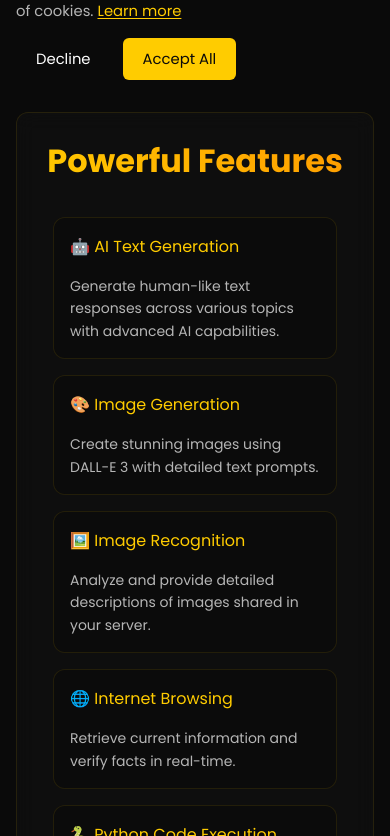
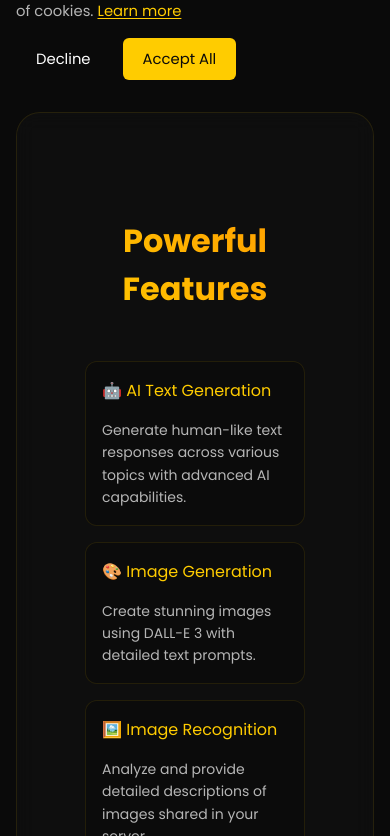
Before and after one commit to LucasCzechia/boltbot, a Next.js app: page / in a window 390 px wide. Shown: the part 748-1584 px from the top of the page. Built offline with nearby package versions, Linux system fonts and the light colour scheme; no server answers.

Commit message:
Update statistics-loading.css

```diff
--- a/styles/landing/statistics-loading.css
+++ b/styles/landing/statistics-loading.css
@@ -1,147 +1,138 @@
-/* styles/landing/content-container.css */
-.content-container {
+/* styles/landing/statistics-loading.css */
+.stats-loading {
+  display: flex;
+  justify-content: center;
+  align-items: center;
+  min-height: 150px;
   width: 100%;
-  max-width: 1200px;
-  margin: 0 auto;
-  padding: 0 2rem;
-  position: relative;
-  z-index: 2;
+  padding: 1rem;
 }
 
-.content-wrapper {
-  background: rgba(17, 17, 17, 0.6);
-  backdrop-filter: blur(10px);
-  -webkit-backdrop-filter: blur(10px);
-  border: 1px solid var(--border-color);
-  border-radius: 24px;
-  padding: 3rem 2rem;
-  transition: all 0.3s ease;
+.stats-loading-pulse {
+  display: flex;
+  align-items: center;
+  gap: 1rem;
+  padding: 1.25rem 2rem;
+  background: rgba(255, 204, 0, 0.1);
+  border: 1px solid var(--primary);
+  border-radius: 12px;
+  animation: pulse 2s infinite;
+  max-width: 100%;
+  width: auto;
 }
 
-.content-wrapper:hover {
-  border-color: var(--primary);
-  transform: translateY(-2px);
-  box-shadow: 0 8px 32px rgba(0, 0, 0, 0.2);
+.stats-loading-text {
+  color: var(--primary);
+  font-size: 1.125rem;
+  font-weight: 500;
+  white-space: nowrap;
 }
 
-/* Tablet Styles */
-@media (max-width: 1024px) {
-  .content-container {
-    padding: 0 1.5rem;
+.loading-dots {
+  display: flex;
+  align-items: center;
+  gap: 0.25rem;
+  margin-left: 0.5rem;
+}
+
+.loading-dots span {
+  width: 6px;
+  height: 6px;
+  background-color: var(--primary);
+  border-radius: 50%;
+  animation: dots 1.4s infinite;
+  opacity: 0;
+}
+
+.loading-dots span:nth-child(2) {
+  animation-delay: 0.2s;
+}
+
+.loading-dots span:nth-child(3) {
+  animation-delay: 0.4s;
+}
+
+@keyframes pulse {
+  0% {
+    box-shadow: 0 0 0 0 rgba(255, 204, 0, 0.2);
   }
-
-  .content-wrapper {
-    padding: 2.5rem 1.5rem;
-    border-radius: 20px;
+  70% {
+    box-shadow: 0 0 0 10px rgba(255, 204, 0, 0);
+  }
+  100% {
+    box-shadow: 0 0 0 0 rgba(255, 204, 0, 0);
   }
 }
 
-/* Mobile Styles */
-@media (max-width: 768px) {
-  .content-container {
-    padding: 0 1rem;
+@keyframes dots {
+  0%, 100% {
+    opacity: 0;
+    transform: scale(0.5);
   }
-
-  .content-wrapper {
-    padding: 2rem 1rem;
-    border-radius: 16px;
-  }
-
-  .content-wrapper:hover {
-    transform: none;
+  50% {
+    opacity: 1;
+    transform: scale(1);
   }
 }
 
-/* Small Mobile Styles */
-@media (max-width: 480px) {
-  .content-container {
-    padding: 0 0.75rem;
+/* Mobile Optimization */
+@media (max-width: 768px) {
+  .stats-loading {
+    min-height: 120px;
   }
 
-  .content-wrapper {
-    padding: 1.5rem 0.75rem;
-    border-radius: 12px;
+  .stats-loading-pulse {
+    padding: 1rem 1.5rem;
   }
-}
 
-/* Content Section Spacing */
-.features,
-.tools-section,
-.statistics-section {
-  padding: 0;
-}
+  .stats-loading-text {
+    font-size: 1rem;
+  }
 
-.section-title {
-  font-size: calc(1.75rem + 1vw);
-  margin-bottom: 2.5rem;
-}
-
-@media (max-width: 768px) {
-  .section-title {
-    font-size: 1.75rem;
-    margin-bottom: 2rem;
-  }
-}
-
-/* Grid Layouts */
-.features-grid,
-.tools-grid,
-.stats-grid {
-  display: grid;
-  grid-template-columns: repeat(auto-fit, minmax(280px, 1fr));
-  gap: 1.5rem;
-}
-
-@media (max-width: 768px) {
-  .features-grid,
-  .tools-grid,
-  .stats-grid {
-    grid-template-columns: 1fr;
-    gap: 1rem;
-  }
-}
-
-/* Card Styles */
-.feature-card,
-.tool-card,
-.stats-card {
-  padding: 1.5rem;
-  border-radius: 12px;
-}
-
-@media (max-width: 768px) {
-  .feature-card,
-  .tool-card,
-  .stats-card {
-    padding: 1.25rem;
+  .loading-dots span {
+    width: 5px;
+    height: 5px;
   }
 }
 
 @media (max-width: 480px) {
-  .feature-card,
-  .tool-card,
-  .stats-card {
-    padding: 1rem;
+  .stats-loading {
+    min-height: 100px;
+    padding: 0.75rem;
+  }
+
+  .stats-loading-pulse {
+    padding: 0.875rem 1.25rem;
+    flex-wrap: wrap;
+    justify-content: center;
+    text-align: center;
+  }
+
+  .loading-dots {
+    margin-left: 0;
+    margin-top: 0.5rem;
   }
 }
 
-/* Safe Area Insets for Modern Mobile Devices */
-@supports (padding: env(safe-area-inset-right)) {
-  .content-container {
-    padding-right: calc(0.75rem + env(safe-area-inset-right));
-    padding-left: calc(0.75rem + env(safe-area-inset-left));
+/* High Contrast Mode */
+@media (prefers-contrast: high) {
+  .stats-loading-pulse {
+    border-width: 2px;
+  }
+
+  .loading-dots span {
+    border: 1px solid var(--primary);
   }
 }
 
-/* Touch Device Optimization */
-@media (hover: none) {
-  .content-wrapper {
-    transform: none !important;
-    transition: border-color 0.3s ease;
+/* Reduced Motion */
+@media (prefers-reduced-motion: reduce) {
+  .stats-loading-pulse {
+    animation: none;
   }
 
-  .content-wrapper:hover {
-    transform: none;
-    box-shadow: none;
+  .loading-dots span {
+    animation: none;
+    opacity: 1;
   }
 }
```
